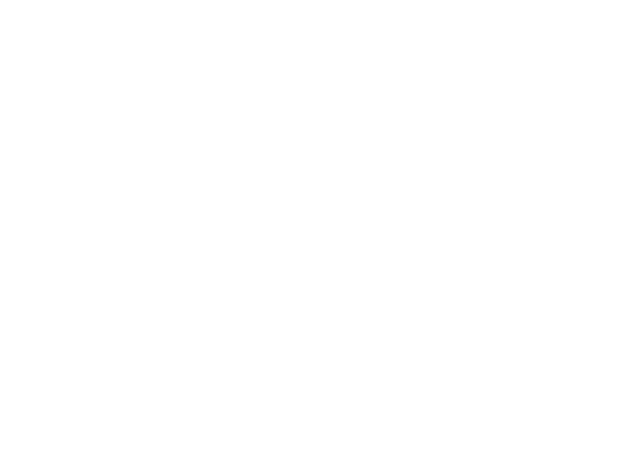
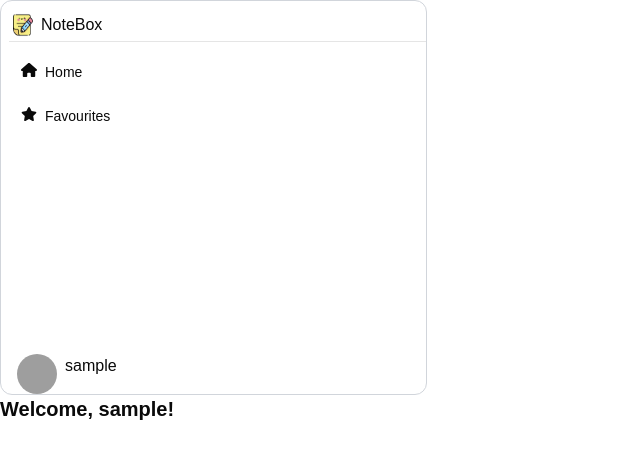
Before and after one commit to Monu2114/Notes, a Next.js app: page /favourites in a window 1280 px wide. Shown: the top 458 px of the page, without its empty margins (0-640 px from the left). Built offline with nearby package versions, Linux system fonts and the light colour scheme; no server answers; sample sign-in values are in the browser's storage; grey boxes are pictures that could not be loaded.

Commit message:
favourites + context  used to store username and token globally

```diff
--- a/src/app/dashboard/page.jsx
+++ b/src/app/dashboard/page.jsx
@@ -5,11 +5,12 @@ import Navbar from "@/components/navbar";
 import Textbar from "@/components/textbar";
 import Search from "@/components/search";
 import Notes from "@/components/Notes";
-
+import { useAuth } from "@/context/AuthContext";
 export default function Dashboard() {
   const [notes, setNotes] = useState([]);
-  const [username, setUsername] = useState("");
-  const [isMounted, setMount] = useState(false);
+  // const [username, setUsername] = useState("");
+  // const [isMounted, setMount] = useState(false);
+  const { username, token } = useAuth();
   const router = useRouter();
   const fetchNotes = async (token) => {
     if (!token || token == "Invalid Token.") router.push("/login");
@@ -30,24 +31,25 @@ export default function Dashboard() {
     }
   };
   useEffect(() => {
-    setMount(true);
-    if (typeof window !== "undefined") {
-      const storedToken = localStorage.getItem("token");
-      const storedUsername = localStorage.getItem("username");
-      console.log("Token from storage:", storedToken);
-      if (!storedToken || !storedUsername || storedToken == "Invalid token.") {
-        router.push("/login"); // Redirect if not logged in
-        return;
-      }
+    // setMount(true);
+    // if (typeof window !== "undefined") {
+    //   const storedToken = localStorage.getItem("token");
+    //   const storedUsername = localStorage.getItem("username");
+    //   console.log("Token from storage:", storedToken);
+    //   if (!storedToken || !storedUsername || storedToken == "Invalid token.") {
+    //     router.push("/login"); // Redirect if not logged in
+    //     return;
+    //   }
 
-      setUsername(storedUsername);
-      fetchNotes(storedToken);
-    }
+    //   setUsername(storedUsername);
+    //
+    // }
+    fetchNotes(token);
   }, [router]);
 
-  if (!isMounted) {
-    return null; // Optionally, you could render a loading spinner here
-  }
+  // if (!isMounted) {
+  //   return null; // Optionally, you could render a loading spinner here
+  // }
 
   return (
     <div className="ml-4 flex mt-4 h-screen w-screen gap-2">
--- a/src/app/favourites/page.jsx
+++ b/src/app/favourites/page.jsx
@@ -2,12 +2,15 @@
 import Navbar from "@/components/navbar";
 import { useEffect, useState } from "react";
 import Notes from "@/components/Notes";
+import { useRouter } from "next/navigation";
+import { useAuth } from "@/context/AuthContext"; // Import Context
+
 export default function Favourites() {
   const [favourite, setFavourite] = useState([]);
-  const [token, setToken] = useState("");
-  const [isMounted, setMount] = useState(false);
+  const { token, username } = useAuth(); // ✅ Get token and username from Context
+  const router = useRouter();
 
-  const fetchNotes = async (token) => {
+  const fetchNotes = async () => {
     try {
       const res = await fetch("http://localhost:5000/notes/favourite", {
         method: "GET",
@@ -22,25 +25,17 @@ export default function Favourites() {
       console.error("Error fetching notes:", error);
     }
   };
-  if (!isMounted) return false;
+
   useEffect(() => {
-    if (!isMounted) return;
-    if (typeof window !== "undefined") {
-      const storedToken = localStorage.getItem("token");
-      const storedUsername = localStorage.getItem("username");
+    if (!token) return; // Ensure token exists before fetching
+    fetchNotes();
+  }, [token]); // Re-fetch if token changes
 
-      if (storedToken == "Invalid Token" || !storedUsername) {
-        router.push("/login"); // Redirect if not logged in
-        return;
-      }
-      setToken(storedToken);
-      fetchNotes(storedToken);
-    }
-  }, []);
   return (
     <div>
-      {" "}
       <Navbar />
+      <h1 className="text-xl font-bold">Welcome, {username}!</h1>{" "}
+      {/* ✅ Display username */}
       {favourite && <Notes notes={favourite} />}
     </div>
   );
--- a/src/app/layout.js
+++ b/src/app/layout.js
@@ -1,5 +1,6 @@
 import { Geist, Geist_Mono } from "next/font/google";
 import "./globals.css";
+import { AuthProvider } from "@/context/AuthContext";
 
 const geistSans = Geist({
   variable: "--font-geist-sans",
@@ -22,7 +23,7 @@ export default function RootLayout({ children }) {
       <body
         className={`${geistSans.variable} ${geistMono.variable} antialiased`}
       >
-        {children}
+        <AuthProvider>{children}</AuthProvider>
       </body>
     </html>
   );
--- a/src/components/navbar.jsx
+++ b/src/components/navbar.jsx
@@ -1,50 +1,45 @@
 import { FontAwesomeIcon } from "@fortawesome/react-fontawesome";
-import { faStar } from "@fortawesome/free-solid-svg-icons";
+import { faStar, faHome } from "@fortawesome/free-solid-svg-icons";
 import Image from "next/image";
-import { faHome } from "@fortawesome/free-solid-svg-icons";
 import { Avatar, AvatarFallback, AvatarImage } from "@/components/ui/avatar";
-import Favourites from "@/app/favourites/page";
 import { useRouter } from "next/navigation";
+import { useAuth } from "@/context/AuthContext"; // Import Auth Context
 
-export default function navbar({ username }) {
-  let router = useRouter();
+export default function Navbar() {
+  const router = useRouter();
+  const { username } = useAuth(); // Get username from context
+
   return (
-    <div className="h-5/6 w-1/3 rounded-xl border-gray-300 border  cursor-pointer">
+    <div className="h-5/6 w-1/3 rounded-xl border-gray-300 border cursor-pointer">
       <div className="flex flex-col gap-56 ml-2">
         <div className="flex flex-col gap-2">
-          <div className="flex gap-2  mt-2 p-1 border-b ">
-            <div>
+          <div className="flex gap-2 mt-2 p-1 border-b">
             <Image src="/notes.png" height={80} width={20} alt="Notes" />
-            </div>
             <div>NoteBox</div>
           </div>
-          <div className="flex gap-2 ml-2 mt-2 p-1 hover:bg-purple-400 hover:rounded-xl">
-            <div>
+          <div
+            className="flex gap-2 ml-2 mt-2 p-1 hover:bg-purple-400 hover:rounded-xl"
+            onClick={() => router.push("/dashboard")}
+          >
             <FontAwesomeIcon icon={faHome} className="text-black-500 w-4" />
-            </div>
             <p className="text-sm">Home</p>
           </div>
           <div
-            className="flex gap-2 ml-2 mt-2 p-1 "
+            className="flex gap-2 ml-2 mt-2 p-1"
             onClick={() => router.push("/favourites")}
           >
-            <div>
             <FontAwesomeIcon icon={faStar} className="text-black-500 w-4" />
-            </div>
             <p className="text-sm">Favourites</p>
           </div>
         </div>
 
         <div className="flex ml-2 gap-2">
-          <div className="">
           <Avatar>
             <AvatarImage src="https://github.com/shadcn.png" />
             <AvatarFallback>CN</AvatarFallback>
           </Avatar>
-          </div>
-          <div>
-            <p>{username}</p>
-          </div>
+          <p>{username ? username : "Guest"}</p>{" "}
+          {/* ✅ Username from Context */}
         </div>
       </div>
     </div>
--- /dev/null
+++ b/src/context/AuthContext.js
@@ -0,0 +1,38 @@
+"use client";
+import { createContext, useContext, useState, useEffect } from "react";
+import { useRouter } from "next/navigation";
+
+// 1️⃣ Create Context
+const AuthContext = createContext();
+
+// 2️⃣ Create a Provider Component
+export const AuthProvider = ({ children }) => {
+  const [username, setUsername] = useState(null);
+  const [token, setToken] = useState(null);
+  const router = useRouter();
+
+  // Load user data from localStorage when app starts
+  useEffect(() => {
+    if (typeof window !== "undefined") {
+      const storedToken = localStorage.getItem("token");
+      const storedUsername = localStorage.getItem("username");
+
+      if (!storedToken || storedToken === "Invalid Token" || !storedUsername) {
+        router.push("/login"); // Redirect to login if not authenticated
+        return;
+      }
+
+      setToken(storedToken);
+      setUsername(storedUsername);
+    }
+  }, []);
+
+  return (
+    <AuthContext.Provider value={{ username, setUsername, token, setToken }}>
+      {children}
+    </AuthContext.Provider>
+  );
+};
+
+// 3️⃣ Custom Hook to Use Context
+export const useAuth = () => useContext(AuthContext);
```
Lines whose indentation alone changed are shown as unchanged.
